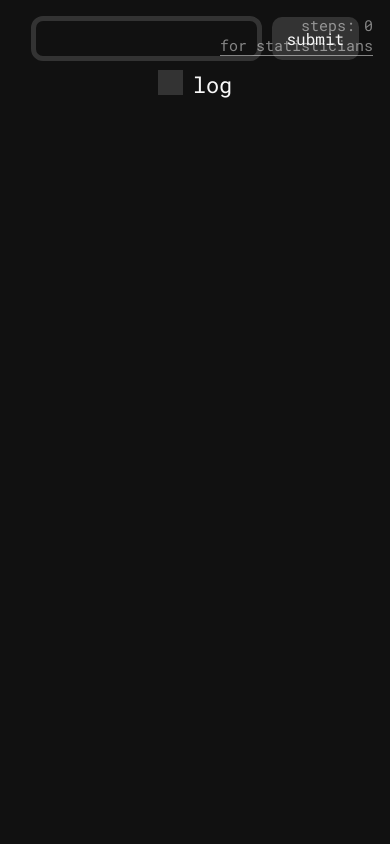
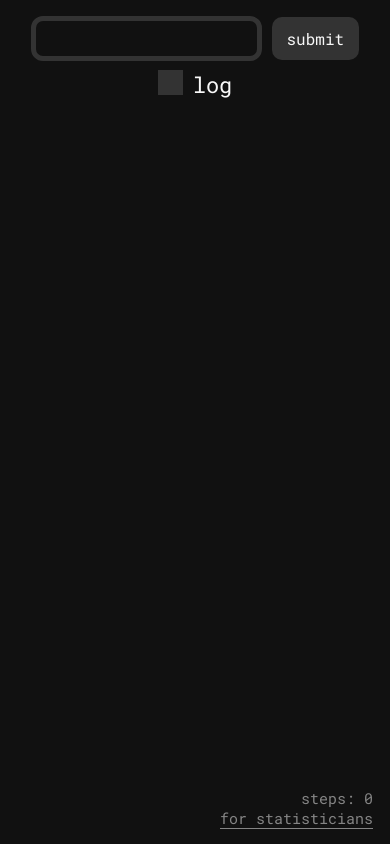
Before and after one commit to 5qc/collatz, a website: page index.html in a window 390 px wide. Drawn offline with nearby package versions, Linux system fonts and the light colour scheme.

Commit message:
add weak small-screen/mobile optimization

```diff
--- a/src/scss/style.scss
+++ b/src/scss/style.scss
@@ -89,6 +89,10 @@ button {
     padding-top: 2em;
     height: 79%;
     width: 90%;
+
+    @media screen and (max-width: 900px) {
+        padding-top: 0.7em;
+    }
 }
 
 .log {
@@ -154,13 +158,21 @@ button {
 }
 
 .top-right {
+    $p: 15px;
+
     @include no-select;
     opacity: 0.5;
     position: fixed;
-    top: 15px;
     right: 17px;
     font-size: 15px;
     text-align: right;
+
+    @media screen and (max-width: 900px) {
+        bottom: $p;
+    }
+    @media screen and (min-width: 900px) {
+        top: $p;
+    }
 }
 
 .link {
@@ -191,6 +203,10 @@ button {
         }
     }
 
+    @media screen and (max-width: 900px) {
+        transform: translate(-50%, -50%) scale(0.8);
+    }
+
     .title {
         padding-bottom: 5px;
     }
```
Also changed, not shown: dist/style.css, 1 other file.
